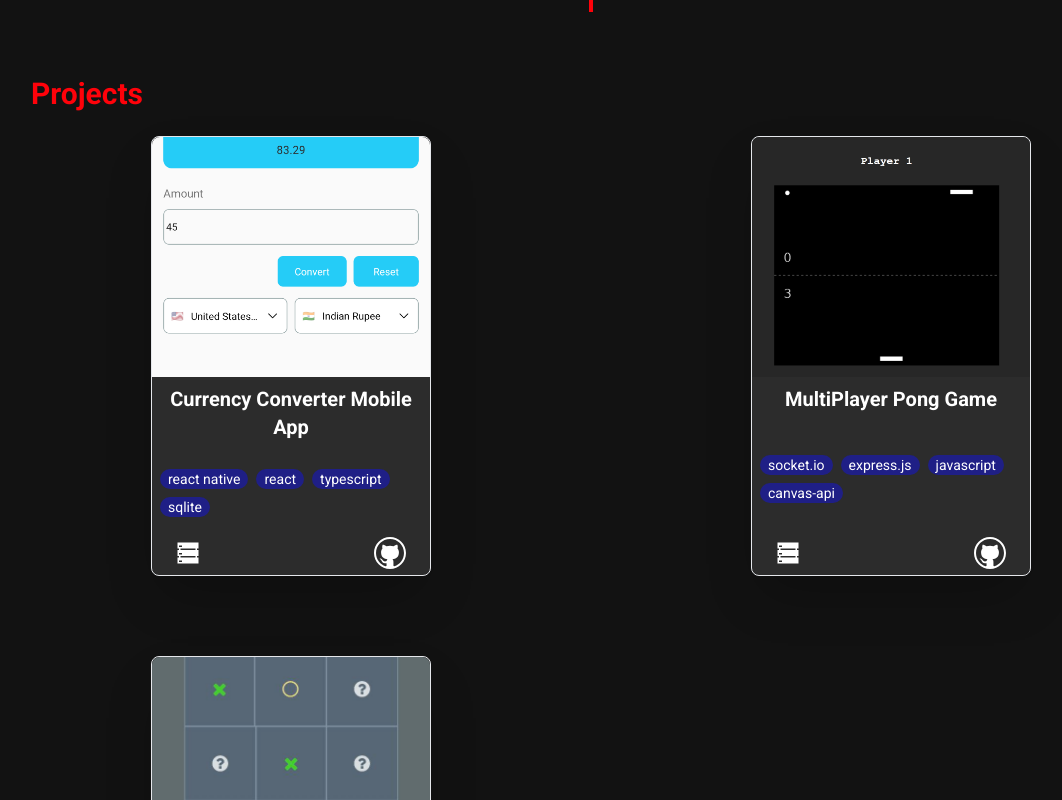
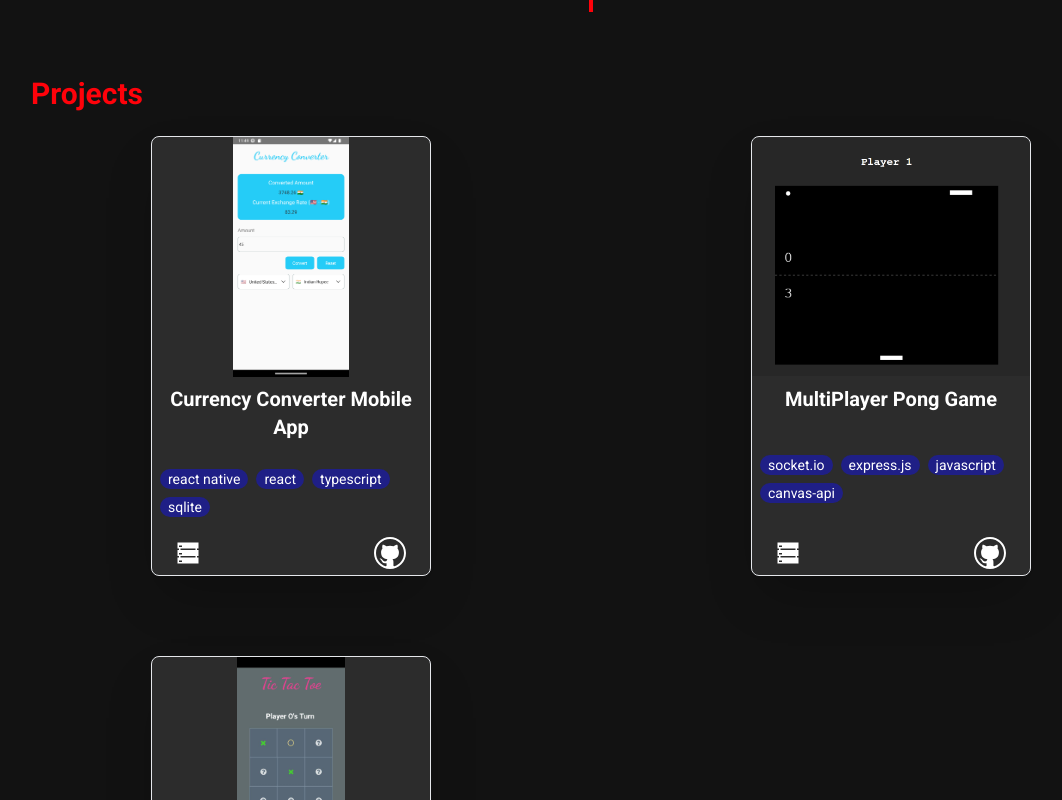
Before and after one commit to qur786/portfolio, a React (Vite) app: page / in a window 1280 px wide. Shown: the part 4280-5080 px from the top of the page, without its empty margins (49-1111 px from the left). Built offline with nearby package versions, Linux system fonts and the light colour scheme.

Commit message:
refactor: fix image height issue in Project Card

```diff
--- a/src/components/Project/index.tsx
+++ b/src/components/Project/index.tsx
@@ -23,7 +23,7 @@ export function Project({
   return (
     <div className="max-w-[280px] min-h-[440px] rounded-lg border shadow-xl md:shadow-2xl bg-gray-50 dark:bg-black-elevation-1">
       <img
-        className={`w-full h-60 object-cover rounded-tl-lg rounded-tr-lg object-[${imageClipPosition}]`}
+        className={`w-full h-60 object-scale-down rounded-tl-lg rounded-tr-lg object-[${imageClipPosition}]`}
         src={image}
         alt={imageAlt}
       />
```
